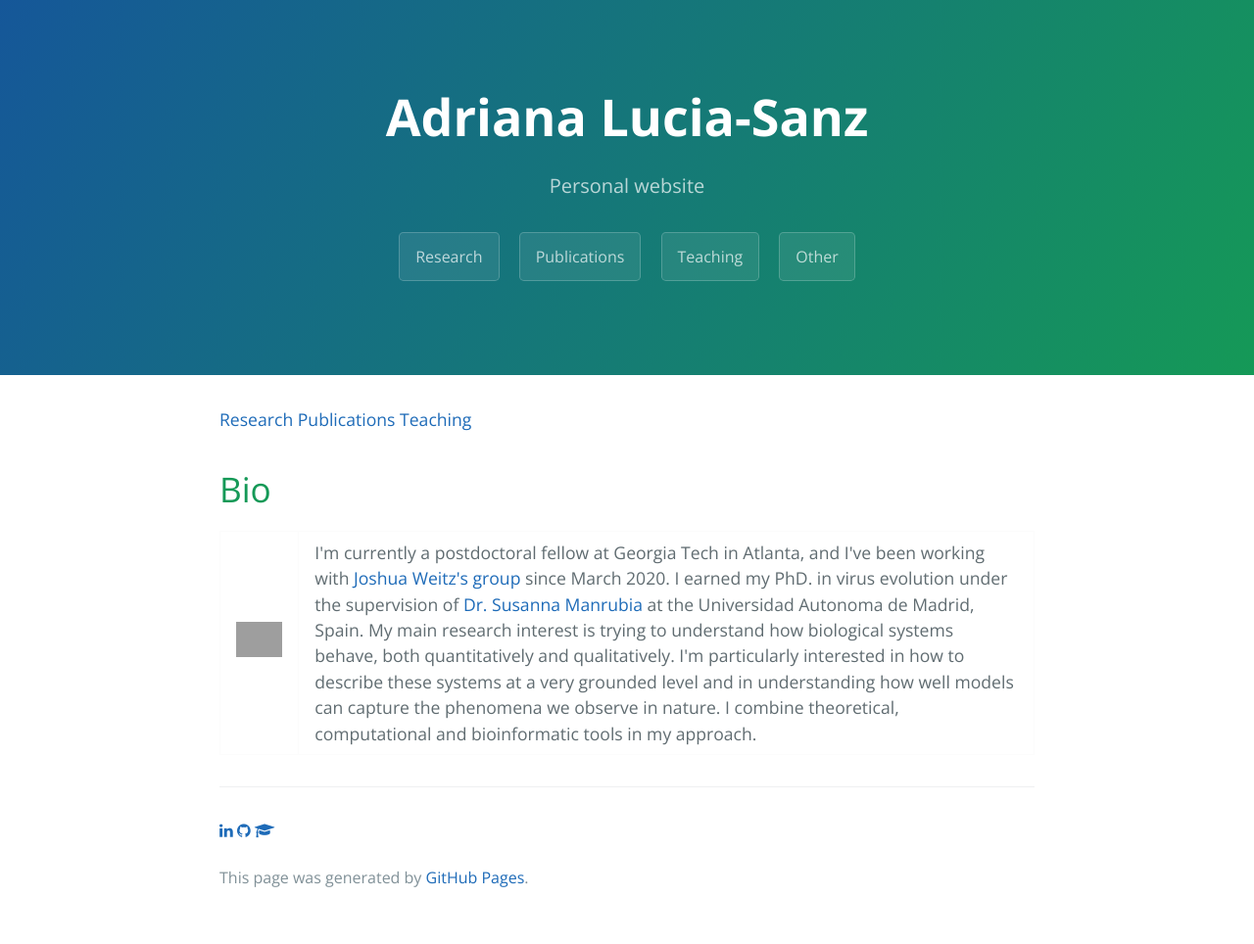
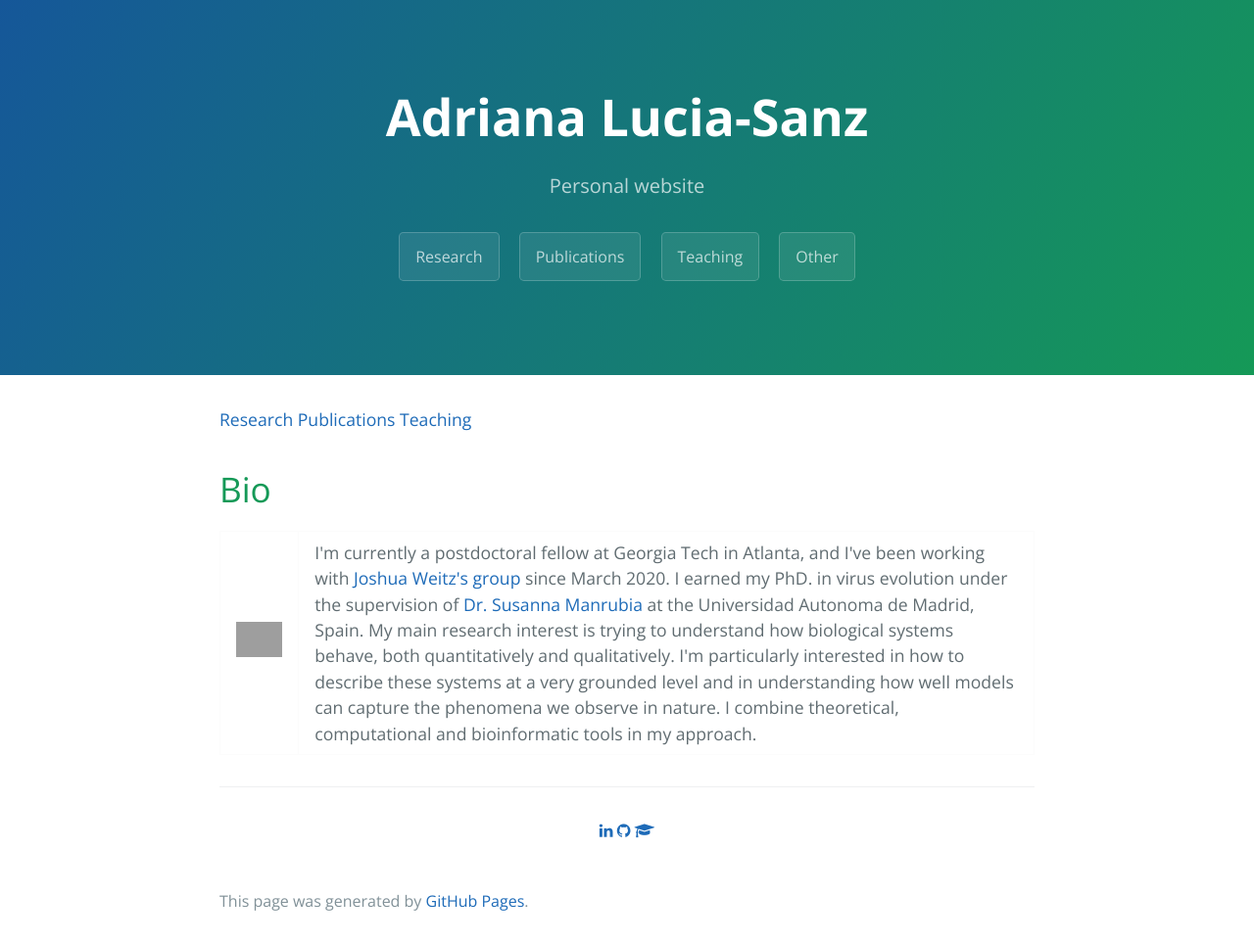
Before and after one commit to aluciasanz/aluciasanz.github.io, a Jekyll site: the page built from index.md, in a window 1280 px wide. Shown: the whole page at 98% size. Built offline with Jekyll 4.4.1, drawn with Linux system fonts in a browser that asks for light colours; before the commit the page ends 940 px from its top, so only the background shows below that; grey boxes are pictures that could not be loaded.

Commit message:
Update default.html

```diff
--- a/_layouts/default.html
+++ b/_layouts/default.html
@@ -31,9 +31,9 @@
       <footer class="site-footer">
 
       <!-- Add font awesome icons -->
-      <a href="http://linkedin.com/in/adriana-lucia-sanz-864bb560" class="fa fa-linkedin"></a>
+      <center> <a href="http://linkedin.com/in/adriana-lucia-sanz-864bb560" class="fa fa-linkedin"></a>
       <a href="http://github.com/aluciasanz" class="fa fa-github"></a>
-      <a href="https://scholar.google.com/citations?user=msppx50AAAAJ&hl=en" class="fa fa-graduation-cap"></a>
+      <a href="https://scholar.google.com/citations?user=msppx50AAAAJ&hl=en" class="fa fa-graduation-cap"></a> </center>
       <br><br>
 
         {% if site.github.is_project_page %}
```
